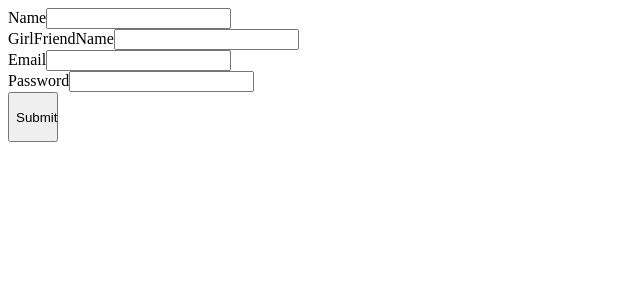
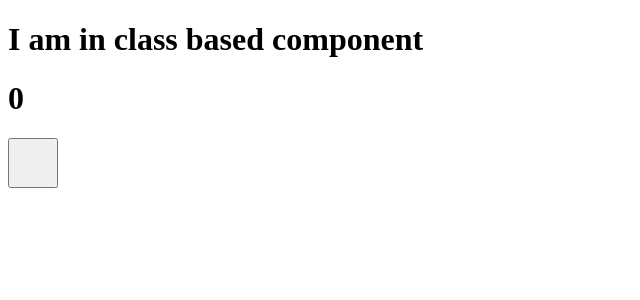
Before and after one commit to sagar56780/first-react-app, a React (Create React App) app: page / in a window 1280 px wide. Shown: the top 300 px of the page, without its empty margins (0-640 px from the left). Built offline with nearby package versions, Linux system fonts and the light colour scheme.

Commit message:
Life Cycle Methods

```diff
--- a/src/App.jsx
+++ b/src/App.jsx
@@ -1,7 +1,9 @@
 // import React from "react";
 
-const { computeHeadingLevel } = require("@testing-library/react");
-const { useState } = require("react")
+import { computeHeadingLevel } from "@testing-library/react";
+
+
+
 
 
 // import { useRef } from "react";
@@ -596,6 +598,7 @@ export default App;
 */
 
 //? Example 2
+/*
 
 const App=()=>{
 
@@ -640,3 +643,101 @@ const App=()=>{
     </>)
 }
 export default App;
+
+*/
+//!================= life Cycle Methods================
+//? ===========class based Component=======
+/*
+import React,{Component} from "react";
+class App extends Component{
+    state={counter:0};
+    render(){
+        return(
+            <>
+            <h1> I am class based Component</h1>
+            <h1>{this.state.counter}</h1>
+            <button onClick={()=>{
+                this.setState({counter:this.state.counter+1})
+            }}> Increment</button>
+            <button onClick={()=>{
+                this.setState({counter:0})
+            }}> reset</button>
+            <button onClick={()=>{
+                this.setState({counter:this.state.counter+1})
+            }}> Decreament</button>
+
+
+
+            </>
+        )
+    }
+}
+export default App;
+*/
+//! ============Mounting phase ========
+/*
+ It is a process of creating an instance of component and rendering into the dom is called Mounting Phase.
+ Mounting phase method are:
+        ? 1. constructor():
+            This is first method to run in the mounting phase.
+            It is the best place to do all the intializations.
+            This method will execute only once befoe the instance rendered.
+            Do not make any side effects. Ex: Http requests.
+
+        ? 2. getDrivedStateFromProps():
+            It will run just before the render() method.
+            It will receive the props and states as parameters.
+            It will return a new state.
+            It must return an Object/null
+            It must be static. It will get the proops and states which was belongs to current component . and cannot be accessed by their instances.
+            Do not make any side effects. Ex: Http requests.
+        ? 3. render():
+            It will run on each update.
+            It is the only mandatory method in CBC.
+            Do not make any side effects. Ex: HTTP requests
+        ? 4. componentDidMount():
+            It will run after the render() method.
+            It will run only once.
+            So, It is the best place to make api requests/ side effects.
+ */
+const { Component } = require("react");
+
+class App extends Component{
+
+    constructor(props){
+        console.log(props);
+        console.log("I am constructor() method");
+        super(props);
+        this.state={counter:0};
+    }
+
+   static  getDerivedStateFromProps(props,prevState){
+    console.log("I am in getDerived state");
+    return null
+
+    }
+
+    componentDidMount(){
+        console.log("I am componentDidMount()");
+    }
+
+    render(){
+        console.log("In render method()");
+        return(<>
+         <h1>
+            I am in class based component
+         </h1>
+         <h1>{this.state.counter}</h1>
+         <button onClick={()=>{
+            this.setState({counter:this.state.counter+1})
+         }}></button>
+
+
+        </>)
+
+
+
+    }
+
+}
+export default App;
```
